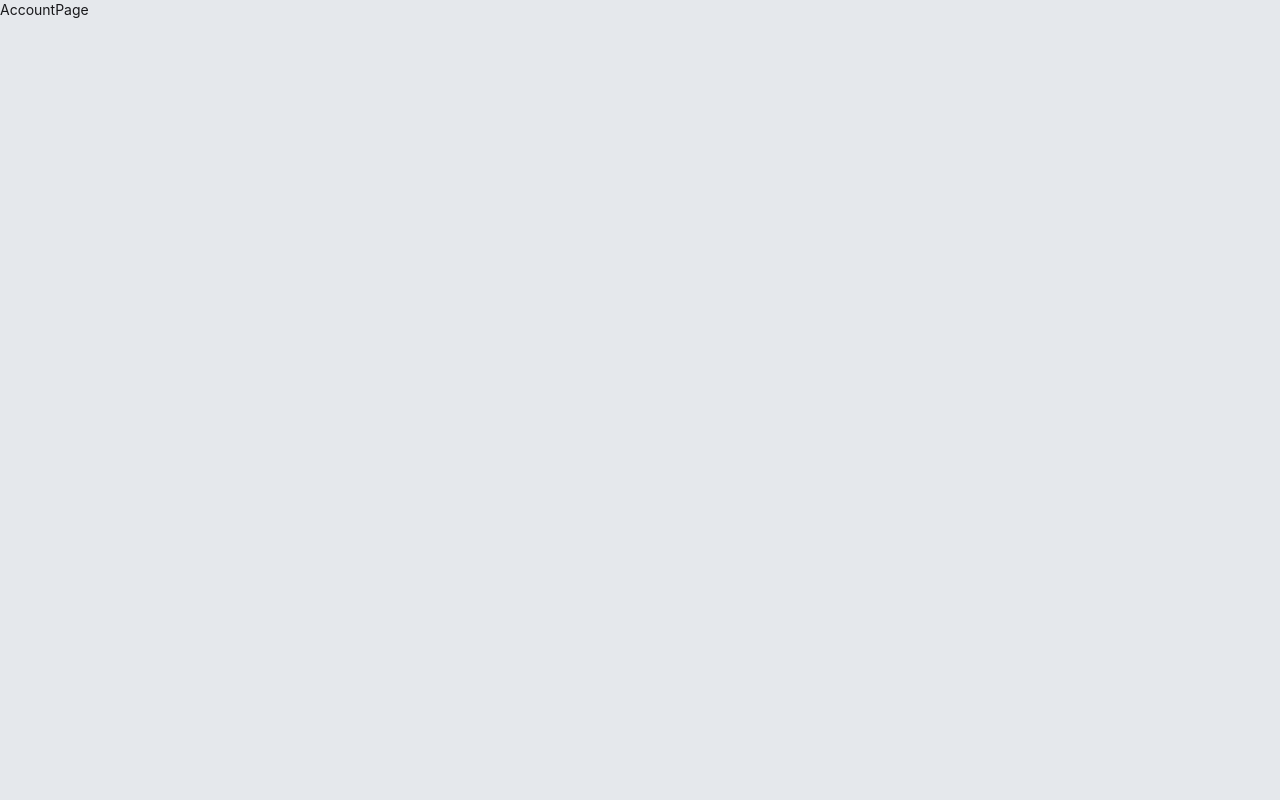
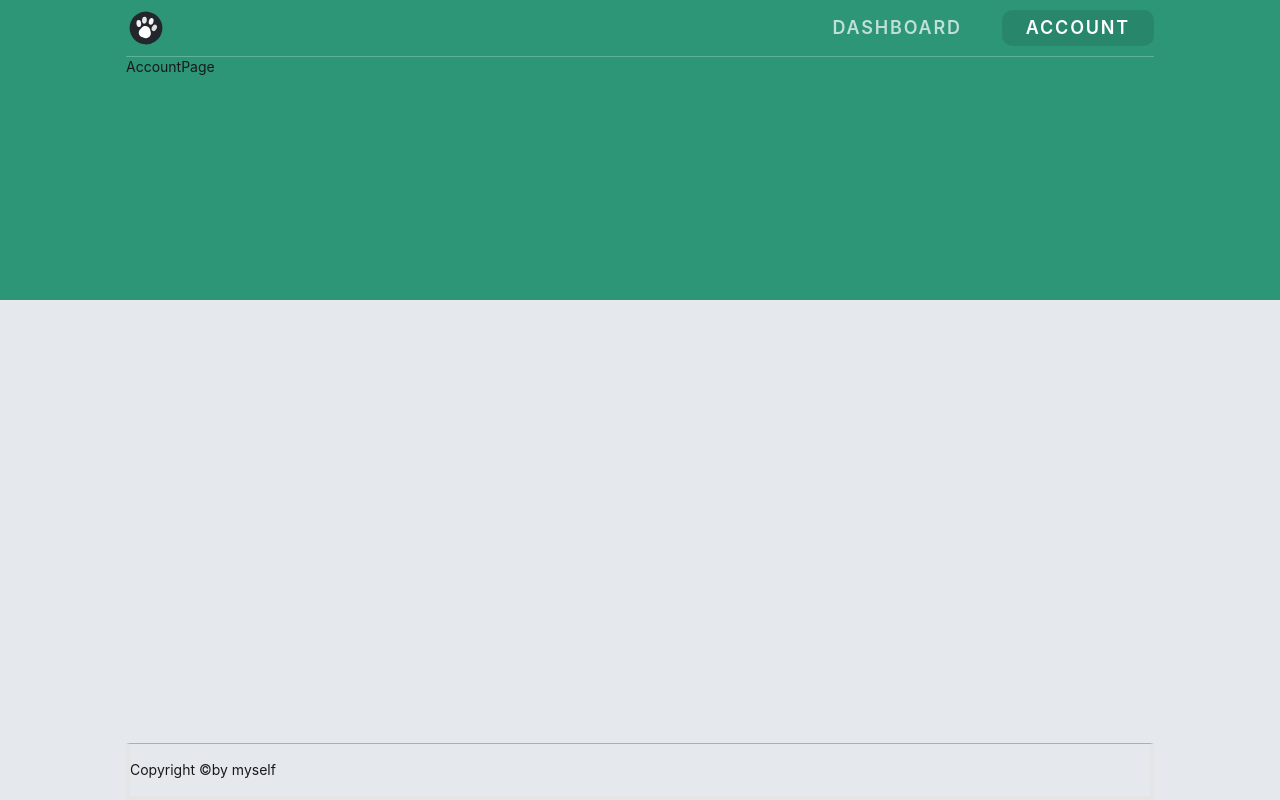
Before and after one commit to truejojo/petsoft, a Next.js app: page /app/account in a window 1280 px wide. Built offline with nearby package versions, Linux system fonts and the light colour scheme.

Commit message:
Add 'app'-layout, -header and - footer

```diff
--- /dev/null
+++ b/src/app/app/layout.tsx
@@ -0,0 +1,19 @@
+import AppFooter from '@/components/app/footer';
+import AppHeader from '@/components/app/header';
+import BackgroundImage from '@/components/backgroundImage';
+import React from 'react';
+
+const Layout = ({ children }: { children: React.ReactNode }) => {
+  return (
+    <>
+      <BackgroundImage />
+      <div className='max-w-[1060px] mx-auto px-4 min-h-screen flex flex-col'>
+        <AppHeader />
+        {children}
+        <AppFooter />
+      </div>
+    </>
+  );
+};
+
+export default Layout;
--- /dev/null
+++ b/src/components/app/footer.tsx
@@ -0,0 +1,11 @@
+import React from 'react';
+
+const AppFooter = () => {
+  return (
+    <footer className='flex mt-auto py-4 border-t border-4 border-t-black/25'>
+      Copyright &copy;by myself
+    </footer>
+  );
+};
+
+export default AppFooter;
--- /dev/null
+++ b/src/components/app/header.tsx
@@ -0,0 +1,40 @@
+'use client';
+
+import Link from 'next/link';
+import Logo from '../logo';
+import { usePathname } from 'next/navigation';
+import { cn } from '@/lib/utils';
+
+const routes = [
+  { id: '1', path: '/app/dashboard', label: 'Dashboard' },
+  { id: '2', path: '/app/account', label: 'Account' },
+];
+
+const AppHeader = () => {
+  const activePathname = usePathname();
+
+  return (
+    <header className='flex items-center justify-between py-2 border-b border-white/25 '>
+      <Logo />
+      <nav>
+        <ul className='flex space-x-4'>
+          {routes.map((route) => (
+            <li
+              key={route.id}
+              className={cn(
+                'text-lg text-white/70 hover:text-white font-semibold uppercase tracking-widest px-6 py-1 rounded-lg',
+                {
+                  'bg-black/10 text-white': activePathname === route.path,
+                },
+              )}
+            >
+              <Link href={route.path}>{route.label}</Link>
+            </li>
+          ))}
+        </ul>
+      </nav>
+    </header>
+  );
+};
+
+export default AppHeader;
--- /dev/null
+++ b/src/components/backgroundImage.tsx
@@ -0,0 +1,5 @@
+const BackgroundImage = () => {
+  return <div className='bg-[#2C9676] w-full h-[300px] absolute top-0 -z-1' />;
+};
+
+export default BackgroundImage;
--- a/src/components/logo.tsx
+++ b/src/components/logo.tsx
@@ -4,7 +4,7 @@ import Link from 'next/link';
 const Logo = () => {
   return (
     <Link href='/'>
-      <Image src='logo.svg' alt='PetSoft Logo' width={40} height={40} />;
+      <Image src='/logo.svg' alt='PetSoft Logo' width={40} height={40} />
     </Link>
   );
 };
```
